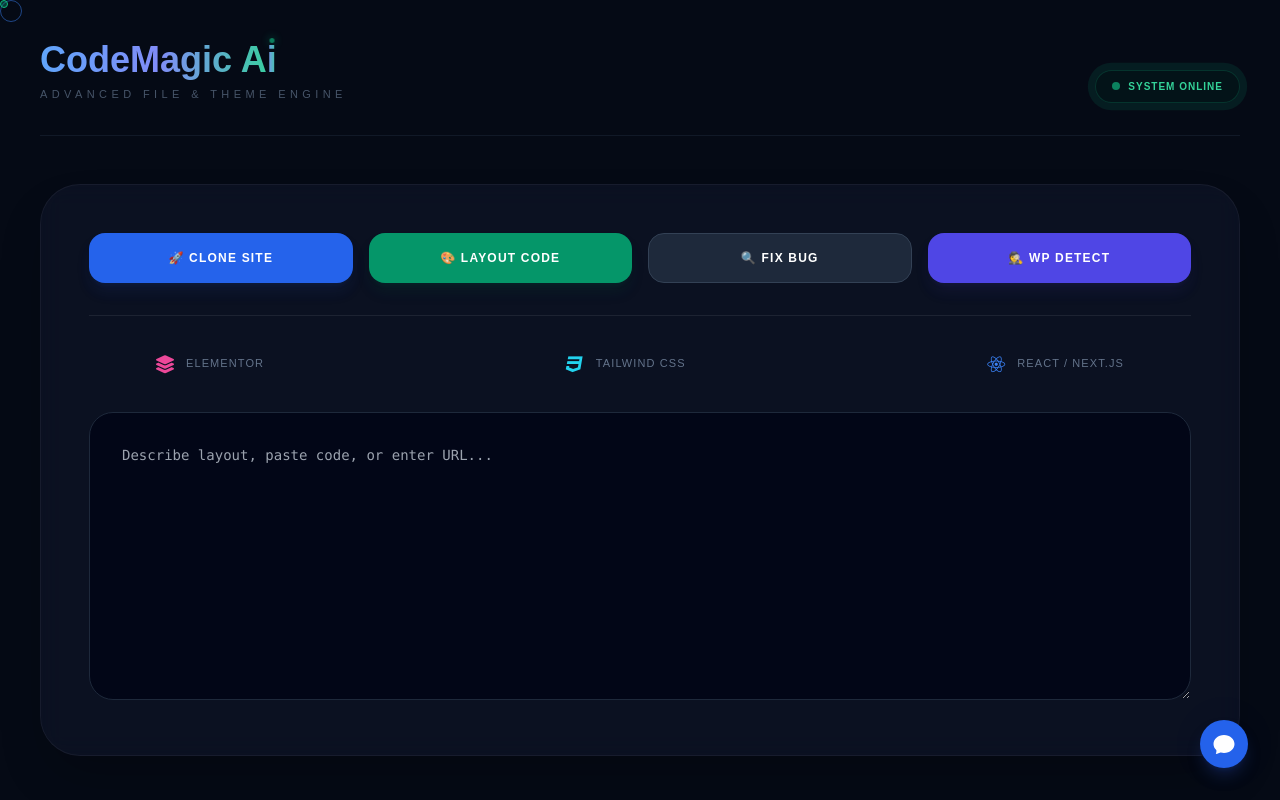
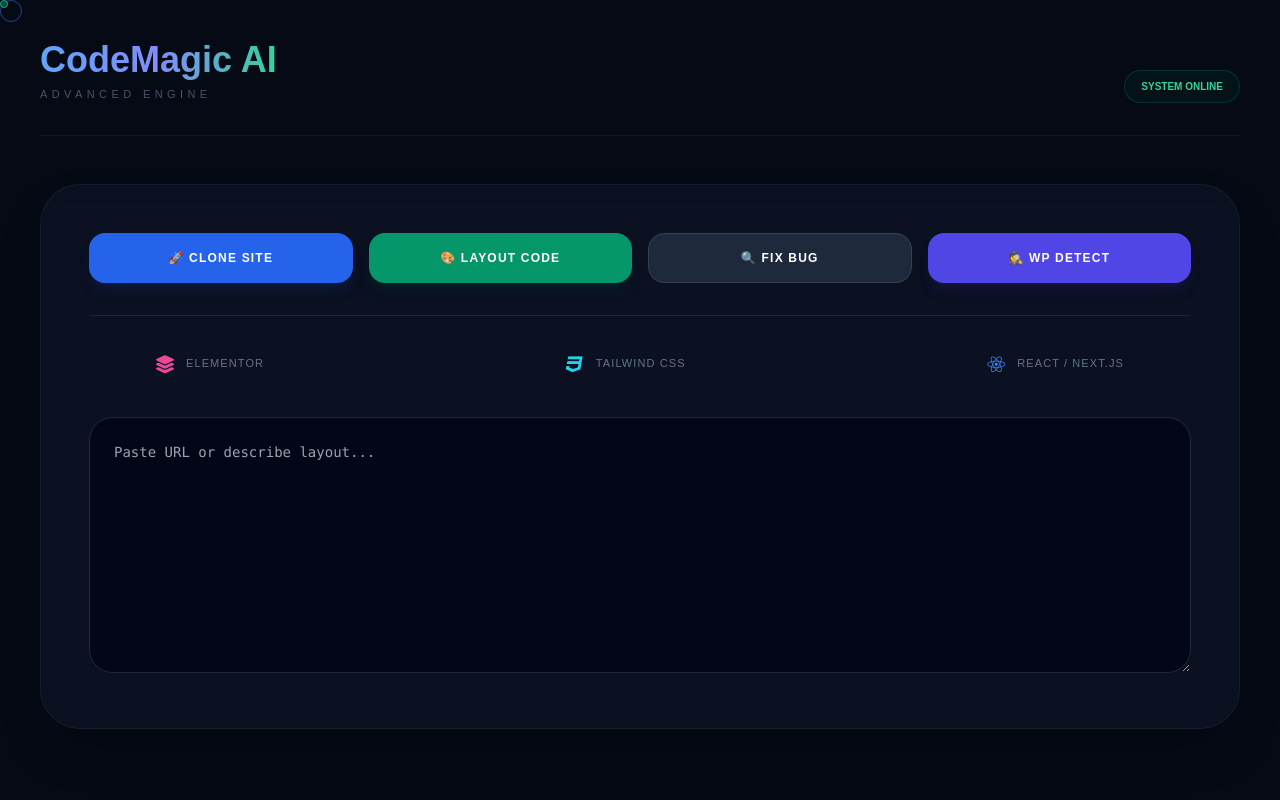
Before and after one commit to Saleemrind619/CodeMagicAI, a Flask app: page / in a window 1280 px wide. Run offline with Flask 3, Linux system fonts and the light colour scheme; some libraries are stand-ins or nearby versions.

Commit message:
Update index.html

```diff
--- a/templates/index.html
+++ b/templates/index.html
@@ -11,33 +11,21 @@
         body { background-color: #050a15; color: white; font-family: sans-serif; cursor: none; overflow-x: hidden; min-height: 100vh; display: flex; flex-direction: column; }
         .glass { background: rgba(15, 23, 42, 0.6); backdrop-filter: blur(12px); border: 1px solid rgba(255,255,255,0.05); }
 
-        /* MOUSE CIRCLES */
         #cursor-outer, #cursor-inner { position: fixed; top: 0; left: 0; pointer-events: none; z-index: 9999; border-radius: 50%; will-change: transform; transition: transform 0.06s linear; }
         #cursor-inner { width: 8px; height: 8px; border: 1.5px solid #10b981; background: rgba(16, 185, 129, 0.3); }
         #cursor-outer { width: 22px; height: 22px; border: 1px solid rgba(59, 130, 246, 0.5); }
-        body.hovering-effect #cursor-outer { width: 35px; height: 35px; border-color: #10b981; background: rgba(16, 185, 129, 0.1); }
 
-        /* BRANDING & LIVE STATUS */
-        .i-container { position: relative; display: inline-block; }
-        .i-dot { position: absolute; top: -2px; left: 50%; transform: translateX(-50%); width: 5px; height: 5px; background-color: #10b981; border-radius: 50%; box-shadow: 0 0 10px #10b981; }
-        .status-glow { animation: status-pulse 2s infinite; }
-        @keyframes status-pulse {
-            0% { box-shadow: 0 0 0 0 rgba(16, 185, 129, 0.4); }
-            70% { box-shadow: 0 0 0 10px rgba(16, 185, 129, 0); }
-            100% { box-shadow: 0 0 0 0 rgba(16, 185, 129, 0); }
-        }
+        .btn-magic { transition: all 0.3s cubic-bezier(0.4, 0, 0.2, 1); }
+        .btn-magic:hover { transform: scale(1.05); filter: brightness(1.2); }
 
-        /* BUTTON EFFECTS */
-        .btn-magic { transition: all 0.3s cubic-bezier(0.4, 0, 0.2, 1); }
-        .btn-magic:hover { transform: scale(1.05); }
-        .btn-magic:active { transform: scale(0.95); }
+        /* TECH STACK HOVER & AUTO-REVERT LOGIC */
+        .tech-option { transition: all 0.3s ease; color: #64748b; cursor: pointer; padding: 8px 18px; border: 1px solid transparent; border-radius: 12px; }
 
-        /* TECH OPTIONS STYLING */
-        .tech-option { transition: all 0.3s ease; color: #64748b; cursor: pointer; padding: 8px 18px; border: 1px solid transparent; border-radius: 12px; }
+        /* Mouse Hover: Sirf Bold aur Icon scale */
         .tech-option:hover { font-weight: 900; color: #ffffff; }
         .tech-option:hover i { transform: scale(1.2) rotate(5deg); }
 
-        /* Auto-revert click state */
+        /* Click: Button Style (Jab mouse hataingay to ye hat jaye ga) */
         .tech-active-btn {
             background: rgba(255, 255, 255, 0.1);
             border: 1px solid rgba(255, 255, 255, 0.2);
@@ -47,8 +35,6 @@
 
         .custom-scrollbar::-webkit-scrollbar { width: 4px; }
         .custom-scrollbar::-webkit-scrollbar-thumb { background: #1e293b; border-radius: 10px; }
-
-        #socialOptions.show { opacity: 1; pointer-events: auto; transform: translateY(0); }
     </style>
 </head>
 <body class="flex flex-col">
@@ -56,42 +42,19 @@
     <div id="cursor-outer"></div>
     <div id="cursor-inner"></div>
 
-    <!-- Floating Chat -->
-    <div class="fixed bottom-8 right-8 z-[100] flex flex-col-reverse items-center gap-4">
-        <button onclick="toggleSocial()" id="mainChatBtn" class="w-12 h-12 bg-blue-600 rounded-full flex items-center justify-center shadow-lg shadow-blue-900/40 hover:scale-110 transition-all duration-300 relative">
-            <div class="absolute inset-0 rounded-full bg-blue-600 animate-ping opacity-20"></div>
-            <svg id="chatIcon" xmlns="http://www.w3.org/2000/svg" width="24" height="24" fill="white" viewBox="0 0 16 16">
-                <path d="M2.678 11.894a1 1 0 0 1 .287.801 11 11 0 0 1-.398 2c1.395-.323 2.247-.697 2.634-.893a1 1 0 0 1 .71-.074A8 8 0 0 0 8 14c3.996 0 7-2.807 7-6s-3.004-6-7-6-7 2.808-7 6c0 1.468.617 2.83 1.678 3.894Z"/>
-            </svg>
-            <span id="closeIcon" class="hidden text-white text-2xl font-bold">&times;</span>
-        </button>
-
-        <div id="socialOptions" class="flex flex-col gap-3 opacity-0 pointer-events-none translate-y-10 transition-all duration-500">
-            <a href="https://wa.me/923111189900" target="_blank" class="w-10 h-10 bg-[#25D366] rounded-full flex items-center justify-center shadow-lg hover:scale-110 transition-transform">
-                <img src="https://upload.wikimedia.org/wikipedia/commons/6/6b/WhatsApp.svg" class="w-6 h-6">
-            </a>
-            <a href="https://www.facebook.com/saleemahmadrind" target="_blank" class="w-10 h-10 bg-[#1877F2] rounded-full flex items-center justify-center shadow-lg hover:scale-110 transition-transform">
-                <img src="https://upload.wikimedia.org/wikipedia/commons/5/51/Facebook_f_logo_%282019%29.svg" class="w-5 h-5">
-            </a>
-        </div>
-    </div>
-
     <main class="max-w-7xl mx-auto flex-grow w-full p-6 md:p-10">
-        <header class="mb-12 border-b border-slate-800/50 pb-8 flex flex-col md:flex-row justify-between items-end">
+        <header class="mb-12 border-b border-slate-800/50 pb-8 flex justify-between items-end">
             <div>
-                <h1 class="text-4xl font-extrabold bg-gradient-to-r from-blue-400 via-indigo-400 to-emerald-400 bg-clip-text text-transparent inline-block">
-                    CodeMagic A<span class="i-container text-transparent bg-clip-text bg-gradient-to-r from-indigo-400 to-emerald-400">i<span class="i-dot animate-pulse"></span></span>
-                </h1>
-                <p class="text-slate-600 text-[11px] mt-1.5 uppercase tracking-[0.4em]">Advanced File & Theme Engine</p>
+                <h1 class="text-4xl font-extrabold bg-gradient-to-r from-blue-400 via-indigo-400 to-emerald-400 bg-clip-text text-transparent inline-block">CodeMagic AI</h1>
+                <p class="text-slate-600 text-[11px] mt-1.5 uppercase tracking-[0.4em]">Advanced Engine</p>
             </div>
-            <div class="flex items-center gap-2 text-[10px] text-emerald-400 font-bold bg-emerald-950/30 px-4 py-2 rounded-full border border-emerald-500/20 status-glow">
-                <span class="w-2 h-2 bg-emerald-500 rounded-full animate-pulse"></span>
-                <span class="tracking-widest uppercase">System Online</span>
+            <div class="text-[10px] text-emerald-400 font-bold bg-emerald-950/30 px-4 py-2 rounded-full border border-emerald-500/20">
+                SYSTEM ONLINE
             </div>
         </header>
 
         <div class="glass rounded-[2.5rem] p-8 md:p-12 shadow-2xl">
-            <!-- Top Buttons -->
+            <!-- MAIN BUTTONS -->
             <div class="grid grid-cols-1 md:grid-cols-4 gap-4 mb-8">
                 <button onclick="handleSend('clone')" class="btn-magic bg-blue-600 py-4 rounded-2xl font-bold text-xs uppercase tracking-widest shadow-lg shadow-blue-900/20">🚀 Clone Site</button>
                 <button onclick="handleSend('layout')" class="btn-magic bg-emerald-600 py-4 rounded-2xl font-bold text-xs uppercase tracking-widest shadow-lg shadow-emerald-900/20">🎨 Layout Code</button>
@@ -99,38 +62,40 @@
                 <button onclick="handleSend('wp_detect')" class="btn-magic bg-indigo-600 py-4 rounded-2xl font-bold text-xs uppercase tracking-widest shadow-lg shadow-indigo-900/20">🕵️ WP Detect</button>
             </div>
 
-            <!-- New Tech Options Directly Under Buttons -->
-            <div style="border-top: 1px solid rgba(255,255,255,0.08); padding-top: 25px; margin-bottom: 25px;">
+            <!-- OPTIONS SECTION (Border Line and Alignment) -->
+            <div style="border-top: 1px solid rgba(255,255,255,0.08); margin-top: 20px; padding-top: 25px; margin-bottom: 30px;">
                 <div class="flex justify-between items-center px-4 md:px-12">
-                    <div onmousedown="makeActive(this)" onmouseleave="revertShape(this)" class="tech-option flex items-center gap-3">
+                    <!-- Left: Elementor -->
+                    <div onmousedown="makeActive(this)" onmouseleave="revertShape(this)" class="tech-option flex items-center gap-3 group">
                         <i class="fas fa-layer-group text-pink-500 text-lg transition-transform"></i>
                         <span class="text-[11px] font-medium uppercase tracking-widest">Elementor</span>
                     </div>
-                    <div onmousedown="makeActive(this)" onmouseleave="revertShape(this)" class="tech-option flex items-center gap-3">
+
+                    <!-- Mid: Tailwind CSS -->
+                    <div onmousedown="makeActive(this)" onmouseleave="revertShape(this)" class="tech-option flex items-center gap-3 group">
                         <i class="fab fa-css3 text-cyan-400 text-lg transition-transform"></i>
                         <span class="text-[11px] font-medium uppercase tracking-widest">Tailwind CSS</span>
                     </div>
-                    <div onmousedown="makeActive(this)" onmouseleave="revertShape(this)" class="tech-option flex items-center gap-3">
+
+                    <!-- Right: React / Next.js -->
+                    <div onmousedown="makeActive(this)" onmouseleave="revertShape(this)" class="tech-option flex items-center gap-3 group">
                         <i class="fab fa-react text-blue-500 text-lg transition-transform"></i>
                         <span class="text-[11px] font-medium uppercase tracking-widest">React / Next.js</span>
                     </div>
                 </div>
             </div>
 
-            <textarea id="userInput" class="w-full h-72 bg-slate-950 border border-slate-800 rounded-3xl p-8 text-sm font-mono focus:border-blue-500 outline-none custom-scrollbar" placeholder="Describe layout, paste code, or enter URL..."></textarea>
+            <textarea id="userInput" class="w-full h-64 bg-slate-950 border border-slate-800 rounded-3xl p-6 text-sm font-mono focus:border-blue-500 outline-none custom-scrollbar" placeholder="Paste URL or describe layout..."></textarea>
         </div>
 
-        <div id="loading" class="hidden mt-12 text-center">
-            <div class="inline-block w-8 h-8 border-4 border-blue-500 border-t-transparent rounded-full animate-spin"></div>
-        </div>
-
-        <div id="resBox" class="hidden mt-12 pb-10">
-            <div id="result" class="bg-slate-950 border border-slate-900 p-10 rounded-[2.5rem] font-mono text-xs text-emerald-500/80 overflow-x-auto whitespace-pre-wrap"></div>
+        <div id="loading" class="hidden mt-8 text-center text-blue-400 font-mono text-[10px] tracking-widest">PROCESSING...</div>
+        <div id="resBox" class="hidden mt-12 pb-20">
+            <div id="result" class="bg-slate-950 border border-slate-900 p-8 rounded-[2.5rem] font-mono text-[11px] text-emerald-500/80 overflow-x-auto whitespace-pre-wrap"></div>
         </div>
     </main>
 
     <script>
-        // MOUSE LOGIC
+        // MOUSE CIRCLE
         const inner = document.getElementById('cursor-inner');
         const outer = document.getElementById('cursor-outer');
         document.addEventListener('mousemove', (e) => {
@@ -138,20 +103,15 @@
             outer.style.transform = `translate3d(${e.clientX - 8}px, ${e.clientY - 8}px, 0)`;
         });
 
-        // TECH SHAPE LOGIC
-        function makeActive(el) { el.classList.add('tech-active-btn'); }
-        function revertShape(el) { el.classList.remove('tech-active-btn'); }
-
-        // SOCIAL TOGGLE
-        function toggleSocial() {
-            const opt = document.getElementById('socialOptions');
-            const chat = document.getElementById('chatIcon');
-            const close = document.getElementById('closeIcon');
-            opt.classList.toggle('show');
-            chat.classList.toggle('hidden'); close.classList.toggle('hidden');
+        // SHAPE LOGIC
+        function makeActive(el) {
+            el.classList.add('tech-active-btn');
         }
 
-        // SEND LOGIC
+        function revertShape(el) {
+            el.classList.remove('tech-active-btn');
+        }
+
         async function handleSend(mode) {
             const text = document.getElementById('userInput').value;
             if(!text.trim()) return alert("Enter something!");
@@ -159,13 +119,11 @@
             const formData = new FormData();
             formData.append('text', text);
             formData.append('mode', mode);
-            try {
-                const response = await fetch('/process', { method: 'POST', body: formData });
-                const data = await response.json();
-                document.getElementById('result').innerText = data.result;
-                document.getElementById('resBox').classList.remove('hidden');
-            } catch (e) { alert("Server error"); }
-            finally { document.getElementById('loading').classList.add('hidden'); }
+            const response = await fetch('/process', { method: 'POST', body: formData });
+            const data = await response.json();
+            document.getElementById('result').innerText = data.result;
+            document.getElementById('resBox').classList.remove('hidden');
+            document.getElementById('loading').classList.add('hidden');
         }
     </script>
 </body>
```
